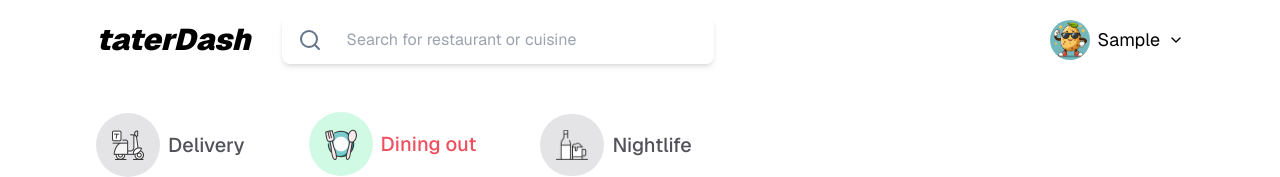
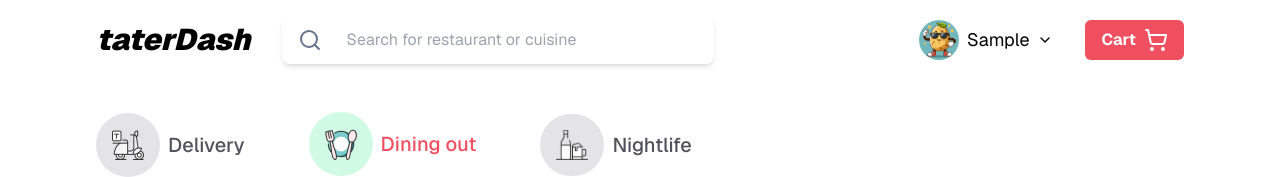
Before and after one commit to nirzon47/taterdash, a Next.js app in the folder client/: page /dine-out in a window 1280 px wide. Shown: the top 177 px of the page. Built offline with nearby package versions, Linux system fonts and the light colour scheme; sample sign-in values are in the browser's storage.

Commit message:
setup: redux

```diff
--- a/client/src/components/homepage/Header.tsx
+++ b/client/src/components/homepage/Header.tsx
@@ -5,6 +5,7 @@ import DropdownComponent from '../landing/DropdownComponent'
 import Logo from './Logo'
 import SearchBar from './SearchBar'
 import { verifyToken } from '@/lib/verifyToken'
+import { ShoppingCartIcon } from 'lucide-react'
 
 const Header = () => {
 	const [user, setUser] = useState<any>()
@@ -25,7 +26,13 @@ const Header = () => {
 				<Logo />
 				<SearchBar />
 			</div>
-			<DropdownComponent user={user} />
+			<div className='flex gap-8 items-center'>
+				<DropdownComponent user={user} />
+				<div className='bg-primary px-4 py-2 flex gap-2 rounded-md cursor-pointer hover:bg-red-600 duration-200'>
+					<span className='font-bold text-white'>Cart </span>
+					<ShoppingCartIcon color='white' />
+				</div>
+			</div>
 		</header>
 	)
 }
--- /dev/null
+++ b/client/src/store/cartSlice.ts
@@ -0,0 +1,22 @@
+import { createSlice } from '@reduxjs/toolkit'
+
+const initialState = {
+	total: 0,
+	cart: {} as any,
+}
+
+export const CartSlice = createSlice({
+	name: 'cart',
+	initialState,
+	reducers: {
+		setCart: (state, action) => {
+			state.cart = action.payload
+		},
+		setCartTotal: (state, action) => {
+			state.total = action.payload
+		},
+	},
+})
+
+export default CartSlice.reducer
+export const { setCart, setCartTotal } = CartSlice.actions
--- /dev/null
+++ b/client/src/store/store.ts
@@ -0,0 +1,18 @@
+import { configureStore } from '@reduxjs/toolkit'
+import { TypedUseSelectorHook, useDispatch, useSelector } from 'react-redux'
+import { CartSlice } from './cartSlice'
+
+export const store = configureStore({
+	reducer: {
+		cart: CartSlice.reducer,
+	},
+})
+
+// Defining the RootState type as the return type of the store.getState function
+export type RootState = ReturnType<typeof store.getState>
+
+// Defining the useAppDispatch function as the useDispatch function from the store
+export const useAppDispatch: () => typeof store.dispatch = useDispatch
+
+// Defining the useAppSelector function as the useSelector function with the RootState type
+export const useAppSelector: TypedUseSelectorHook<RootState> = useSelector
```
